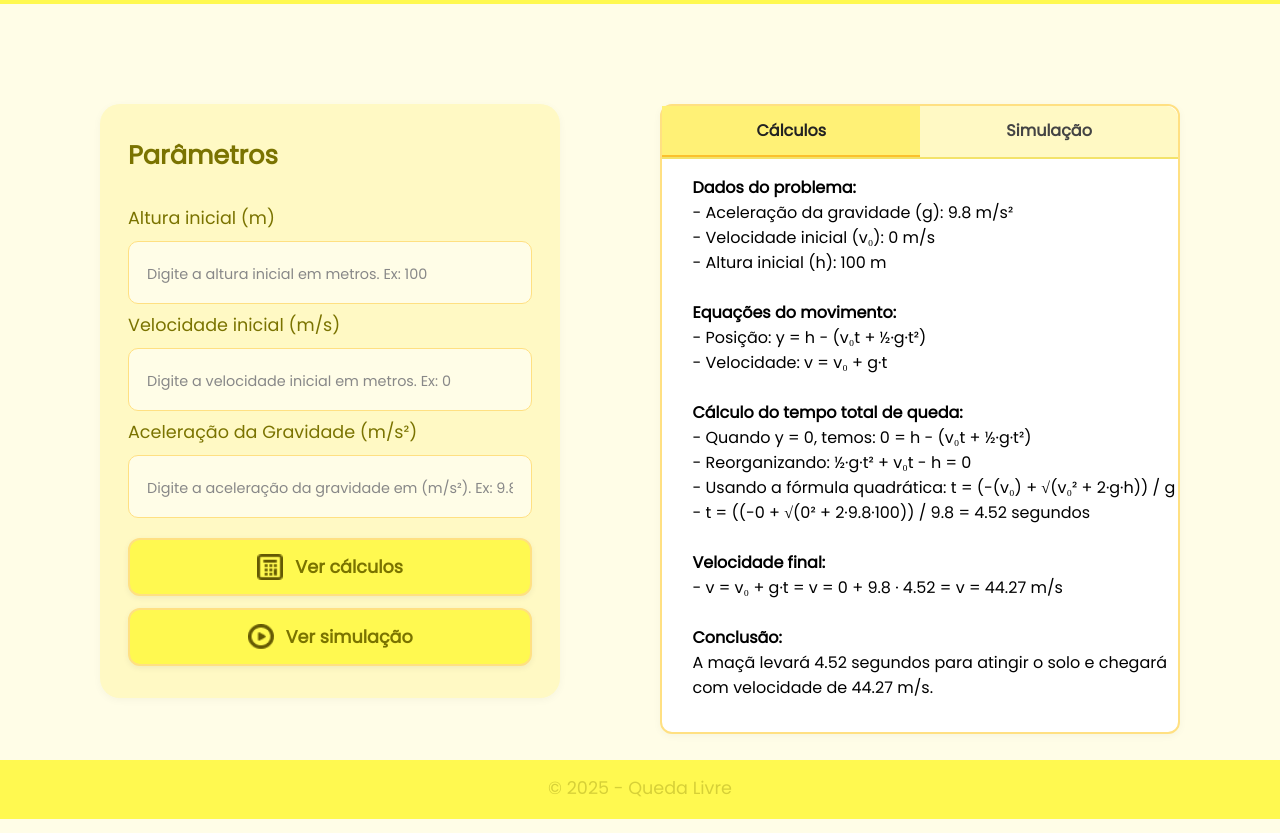
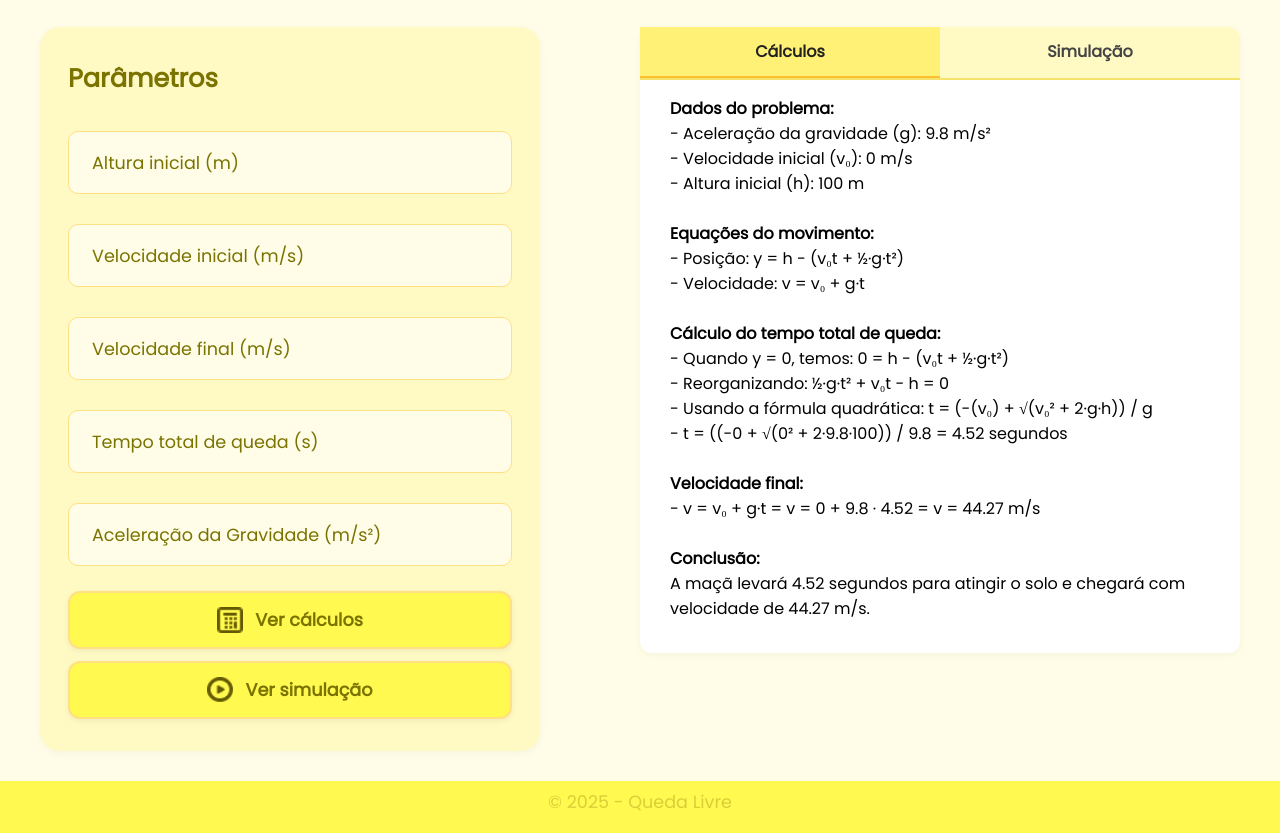
Before and after one commit to RodrigoBolgheroni/SimuladorQuedaLivre, a plain HTML site: page index.html in a window 1280 px wide. Shown: the part 72-905 px from the top of the page. Drawn offline with Linux system fonts and the light colour scheme.

Commit message:
mudando o formato dos inputs para ter mais espaço, arrumando algumas partes do css e tentando diminuir e alinhar os blocos de input e de cálculo

```diff
--- a/assets/css/style.css
+++ b/assets/css/style.css
@@ -1,5 +1,4 @@
-  /* O box-sizing serve para alterar a forma como o css calcula a largura e altura, pois quando ele é definido a latgura e altura do elemento consideram a borda e o padding tambem*/
-  @import url(https://fonts.googleapis.com/css?family=Poppins);
+@import url(https://fonts.googleapis.com/css?family=Poppins);
   * {
     margin: 0;
     padding: 0;
@@ -18,7 +17,7 @@
     background-color: #fff950;
     color: #7a7300;
     text-align: center;
-    padding: 15px 0 18px 0;
+    padding: 8px 0 18px 0;
     width: 100%;
   }
 
@@ -41,17 +40,12 @@
     flex-direction: column;
   }
 
-  .container-principal {
-    display: flex;
-    position: relative;
-  }
-
   .main-content {
     display: flex;
     flex-direction: row;
     justify-content: center;
     align-items: flex-start;
-    margin: 100px 100px 10px 100px;
+    margin: 30px auto 30px auto;
     gap: 100px;
     max-width: 1200px;
   }
@@ -70,7 +64,6 @@
 
   .parametros h2 {
     font-size: 1.6em;
-    margin-bottom: 12px;
     color: #7a7300;
     font-weight: bold;
   }
@@ -80,12 +73,6 @@
     font-size: 1.1em;
     margin-top: 8px;
     margin-bottom: 2px;
-  }
-
-  .container {
-    display: flex;
-    flex-direction: column;
-
   }
 
   .inputs {
@@ -99,14 +86,9 @@
     border: 1.5px solid #ffe082;
     border-radius: 10px;
     color: #333;
-    margin-bottom: 8px;
-    margin-top: 10px;
+    margin-bottom: 5px;
+    margin-top: 5px;
     box-sizing: border-box;
-  }
-
-  .inputs::placeholder {
-    color: #888;
-    font-size: 0.75em;
   }
 
   .inputs:focus {
@@ -114,6 +96,39 @@
     background: #fff9c4;
   }
 
+  .floating-label {
+    position: relative;
+    margin-top: 10px;
+    margin-bottom: 20px;
+    width: 100%;
+  }
+
+  .floating-label input.inputs::placeholder {
+    color: transparent;
+  }
+
+  .floating-label label {
+    position: absolute;
+    top: 16px;
+    left: 18px;
+    color: #7a7300;
+    font-size: 1.1em;
+    pointer-events: none;
+    background-color: #fffde7;
+    padding: 0 6px;
+    transition: 0.5s;
+    border-radius: 4px;
+  }
+
+  /* Quando o input estiver em foco ou preenchido */
+  .floating-label input:focus + label,
+  .floating-label input:not(:placeholder-shown) + label {
+    top: -8px;
+    left: 14px;
+    font-size: 0.85em;
+    color: #4a3f00;
+    font-weight: 600;
+  }
   .botao {
     display: flex;
     align-items: center;
@@ -141,13 +156,6 @@
   .botao:hover {
     background-color: #ffe082;
     color: #4a3f00;
-  }
-
-  .container-botoes {
-    display: flex;
-    flex-direction: column;
-    gap: 20px;
-    align-items: center;
   }
 
   .calculos-bloco {
@@ -195,22 +203,10 @@
   .calculos-bloco {
     background: #fff;
     border-radius: 12px;
-    border: 2px solid #ffe082;
     width: 100%;
     max-width: 600px;
     margin-bottom: 16px;
   }
-  .container-principal h3 {
-    margin-left: 15px;
-    color: rgb(129, 129, 54);
-  }
-
-  .container-principal h1 {
-    margin-left: 175px;
-    color: rgb(129, 129, 54);
-  }
-
-
 
   @media (max-width: 1000px) {
     .main-content {
--- a/index.html
+++ b/index.html
@@ -10,7 +10,7 @@
 <body>
 
   <header>
-    <h1><strong>Simulação de Queda Livre</strong></h1>
+    <h1>Simulação de Queda Livre</h1>
   </header>
 
   <main>
@@ -18,16 +18,38 @@
       <aside class="parametros">
         <h2>Parâmetros</h2>
         <form id="form-queda-livre">
-          <label for="altura">Altura inicial (m)</label>
-          <input class="inputs" type="text" id="altura" name="altura" placeholder="Digite a altura inicial em metros. Ex: 100">
-          <label for="velocidade">Velocidade inicial (m/s)</label>
-          <input class="inputs" type="text" id="velocidade" name="velocidade" placeholder="Digite a velocidade inicial em metros. Ex: 0">
-          <label for="aceleracao">Aceleração da Gravidade (m/s²)</label>
-          <input class="inputs" type="text" id="aceleracao" name="aceleracao" placeholder="Digite a aceleração da gravidade em (m/s²). Ex: 9.8">
+          <div class="floating-label">
+            <input class="inputs" type="text" id="altura" name="altura" placeholder=" " required />
+            <label for="altura">Altura inicial (m)</label>
+          </div>
+
+          <div class="floating-label">
+            <input class="inputs" type="text" id="velocidade-inicial" name="velocidade inicial" placeholder=" " required />
+            <label for="velocidade-inicial">Velocidade inicial (m/s)</label>
+          </div>
+
+          <div class="floating-label">
+            <input class="inputs" type="text" id="velocidade-final" name="velocidade final" placeholder=" " required />
+            <label for="velocidade-final">Velocidade final (m/s)</label>
+          </div>
+
+          <div class="floating-label">
+            <input class="inputs" type="text" id="tempo" name="tempo" placeholder=" " required />
+            <label for="tempo">Tempo total de queda (s)</label>
+          </div>
+
+          <div class="floating-label">
+            <input class="inputs" type="text" id="aceleracao" name="aceleracao" placeholder=" " required />
+            <label for="aceleracao">Aceleração da Gravidade (m/s²)</label>
+          </div>
+
+          <!-- Botão para os cálculos -->
           <button class="botao" type="submit">
           <img src="./imgs/Group 2.png" alt="Calculadora">
               Ver cálculos
           </button>
+
+          <!-- Botão para a simulação -->
           <button class="botao" type="button">
             <img src="./imgs/Group 3.png" alt="Simulação">
             Ver simulação
```
